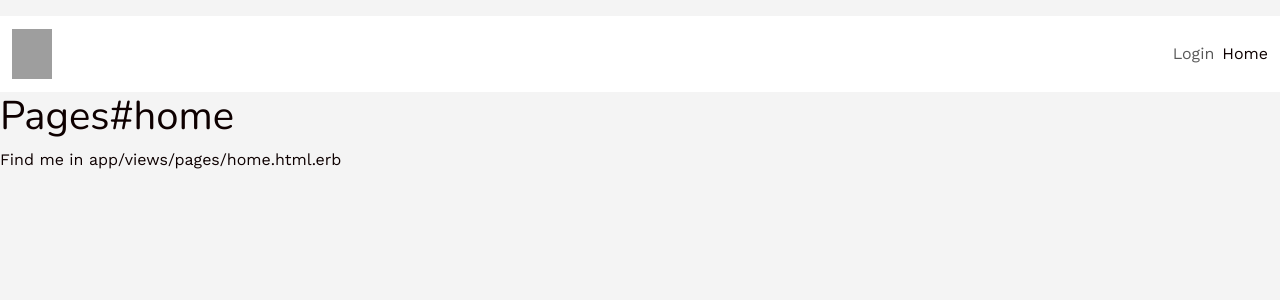
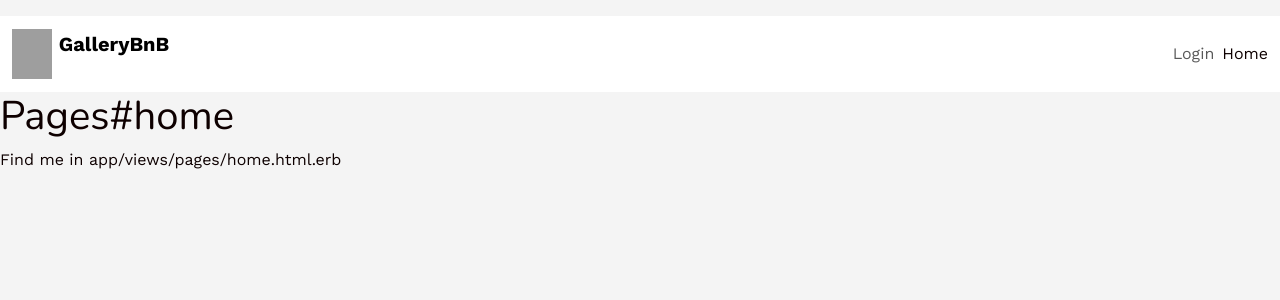
Before and after one commit to DianaDiandra/GalleryBnB, a Rails app: page / in a window 1280 px wide. Shown: the top 300 px of the page. Run offline with Rails 7, Linux system fonts and the light colour scheme; style sheets or scripts are compiled from the project's sources; some libraries are stand-ins or nearby versions; grey boxes are pictures that could not be loaded.

Commit message:
logo name added not navbar

```diff
--- a/app/views/shared/_navbar.html.erb
+++ b/app/views/shared/_navbar.html.erb
@@ -2,6 +2,7 @@
   <div class="container-fluid">
     <%= link_to root_path, class: "navbar-brand" do %>
       <%= cl_image_tag("envdczxx6dlicggbygwg", width: 50, height: 50, crop: :fill, class: "d-inline-block align-top") %>
+      <span class="fw-bold">GalleryBnB</span>
     <% end %>
 
     <button class="navbar-toggler" type="button" data-bs-toggle="collapse" data-bs-target="#navbarSupportedContent" aria-controls="navbarSupportedContent" aria-expanded="false" aria-label="Toggle navigation">
```
